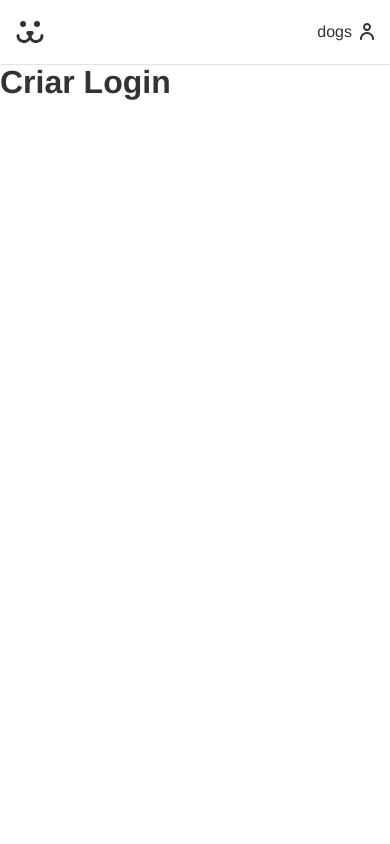
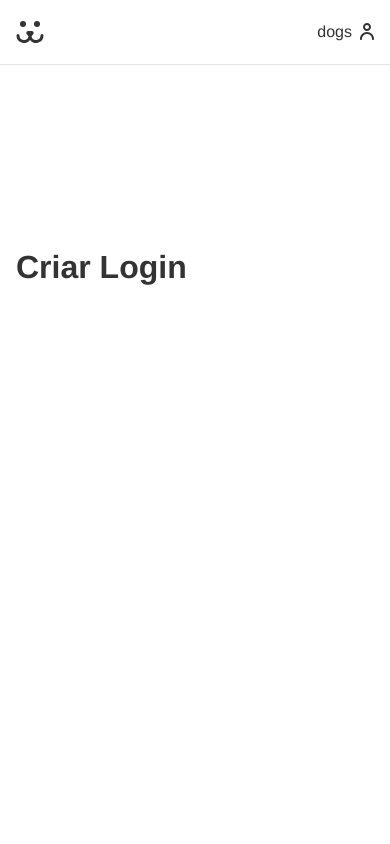
Before and after one commit to willFrazao/Dogs-Next, a Next.js app: page /login/criar in a window 390 px wide. Shown: the top 844 px of the page. Built offline with nearby package versions, Linux system fonts and the light colour scheme.

Commit message:
Login Layout

```diff
--- /dev/null
+++ b/src/app/login/layout.tsx
@@ -0,0 +1,13 @@
+import styles from './login.module.css';
+
+export default async function LoginLayout({
+  children, }:
+  { children: React.ReactNode;
+    // Add any additional props here if needed
+  }) {
+  return (
+    <div className={styles.login}>
+      <div className={styles.forms}>{children}</div>
+    </div>
+  );
+}
--- /dev/null
+++ b/src/app/login/login.module.css
@@ -0,0 +1,31 @@
+.login {
+  display: grid;
+  grid-template-columns: 1fr 1fr;
+  min-height: 100vh;
+  gap: 2rem;
+}
+
+.login::before {
+  display: block;
+  content: '';
+  background: url('/assets/login.jpg') no-repeat center center;
+  background-size: cover;
+}
+
+.forms {
+  max-width: 30rem;
+  padding: 1rem;
+  margin-top: 20vh;
+}
+
+@media (max-width: 40rem) {
+  .login {
+    grid-template-columns: 1fr;
+  }
+  .login::before {
+    display: none;
+  }
+  .forms {
+    max-width: 100%;
+  }
+}
```
Also changed, not shown: public/assets/login.jpg (added).
